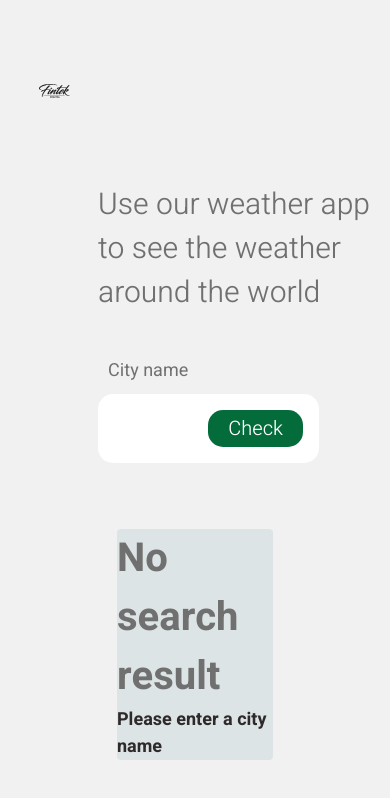
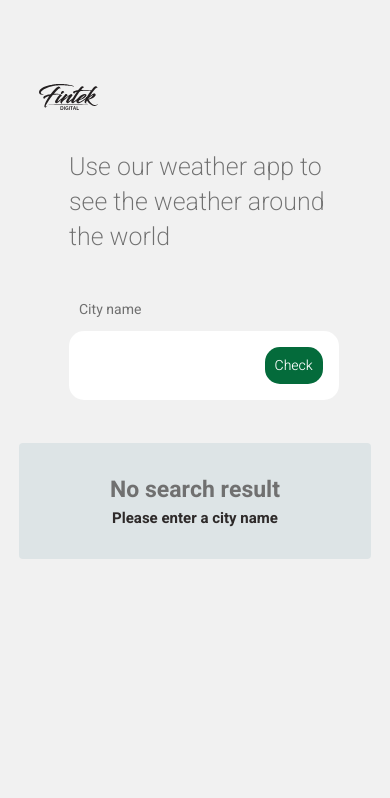
Before and after one commit to yizak223/fintekTask, a React (Vite) app in the folder client/: page / in a window 390 px wide. Shown: the top 798 px of the page. Built offline with nearby package versions, Linux system fonts and the light colour scheme.

Commit message:
finish style responsive

```diff
--- a/client/src/components/TimesTemp/TimesTemp.module.css
+++ b/client/src/components/TimesTemp/TimesTemp.module.css
@@ -3,3 +3,8 @@
     color: #707070;
     font: normal normal 300 14px/22px Heebo;
 }
+@media screen and (max-width: 767px) {
+    .container{
+        margin-top: 50px;
+    }
+}
--- a/client/src/components/WeatherInfo/WeatherInfo.module.css
+++ b/client/src/components/WeatherInfo/WeatherInfo.module.css
@@ -89,4 +89,22 @@
         width: 40%;
     }
 }
-@media screen and (max-width: 767px) {}
+@media screen and (max-width: 767px) {
+    .container{
+        width: 60%;
+    }
+    .mainTemp{
+        font-size: 48px;
+        height: 50px;
+    }
+    .titleItem{
+        font-size: 12px;
+    }
+    .conditionText{
+        font-size: 30px;
+    }
+    .detailItem{
+        font-size: 14px;
+        font-weight: 400;
+    }
+}
--- a/client/src/components/WeatherReq/wehatherReq.module.css
+++ b/client/src/components/WeatherReq/wehatherReq.module.css
@@ -93,4 +93,24 @@
     }
 }
 
-@media screen and (max-width: 767px) {}
+@media screen and (max-width: 767px) {
+    .logo{
+        width: 15vw;
+    }
+    .secContainer{
+        margin-top: 40px;
+        margin-left: 30px;
+    }
+    .welcomeSentence{
+        font: normal normal 200 25px/35px var(--font-family);
+    }
+    .label,.button{
+        font-size: 14px;
+    }
+    .button{
+        padding: 5px 10px;
+    }
+    .inputContainer{
+        width: 100%;
+    }
+}
--- a/client/src/components/WeatherRes/WeatherRes.module.css
+++ b/client/src/components/WeatherRes/WeatherRes.module.css
@@ -22,4 +22,16 @@
         height: 70vh;
     }
 }
-@media screen and (max-width: 767px) {}
+@media screen and (max-width: 767px) {
+    .container{
+        width: 100%;
+        min-height: fit-content;
+        padding: 30px 20px;
+    }
+    .firstH1{
+        font-size: 23px;
+    }
+    .secH1{
+        font-size: 15px;
+    }
+}
--- a/client/src/pages/Home/home.module.css
+++ b/client/src/pages/Home/home.module.css
@@ -5,7 +5,7 @@
     justify-content: space-between;
 }
 
-@media screen and  (max-width: 1024px) {
+@media screen and (max-width: 1024px) {
     .container {
         flex-direction: column;
         align-items: center;
@@ -14,5 +14,7 @@
 }
 
 @media screen and (max-width: 767px) {
-
+    .container {
+        justify-content: flex-start;
+    }
 }
```
